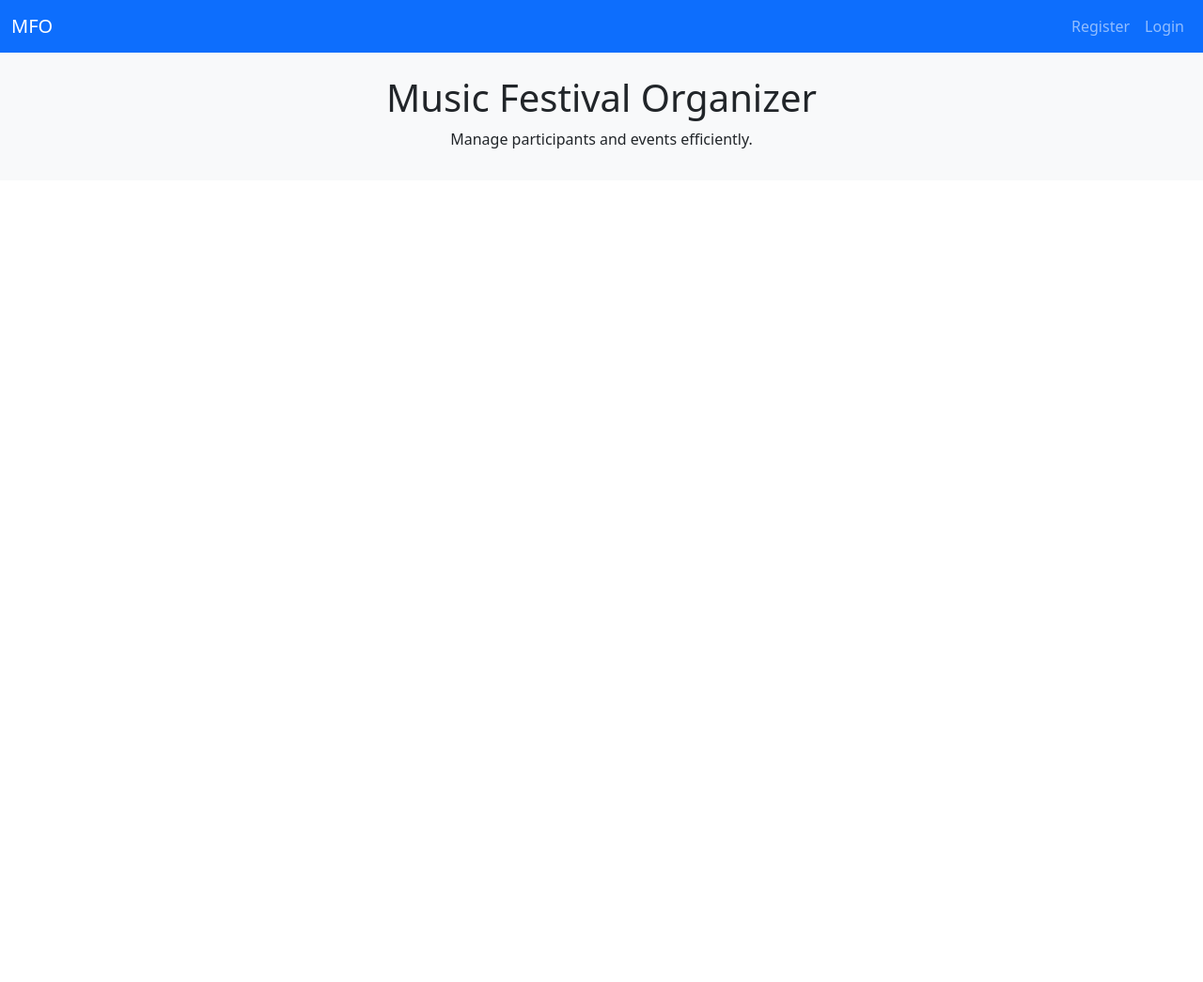
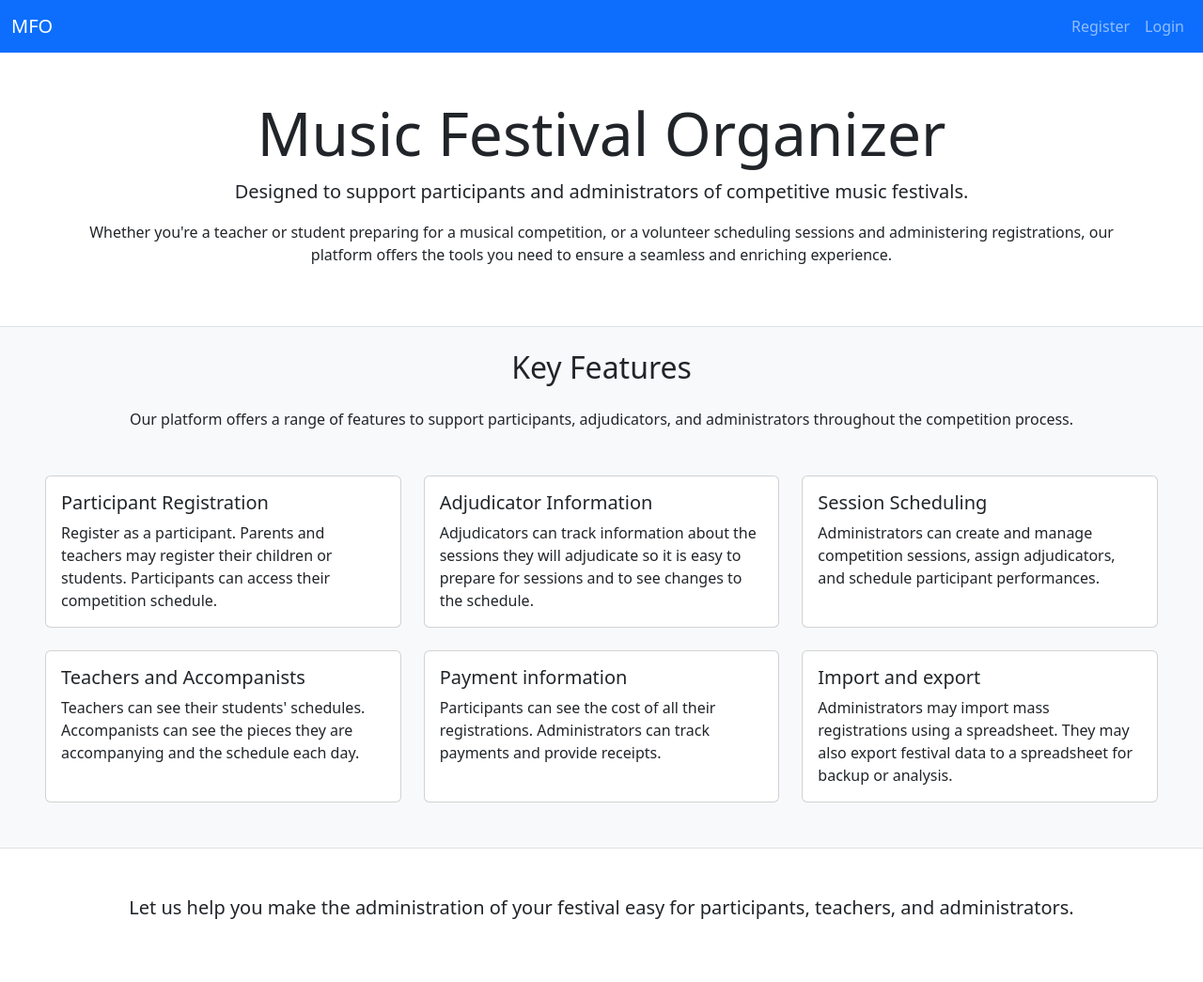
Before and after one commit to blinklet/music-festival-organizer, a Flask app: template mfo/home/templates/home/index.html in a window 1280 px wide. Shown: the whole page at 94% size. Before the commit the page ends 158 px from the top, so only its background shows below. Run offline with Flask 3, Linux system fonts and the light colour scheme; the template is opened without the code that fills it, so the values that code supplies are empty; parts of the project's set-up code (start-up, migrations or seed data) failed here and were passed over; some libraries are stand-ins or nearby versions.

Commit message:
front page first draft

```diff
--- a/mfo/admin/views.py
+++ b/mfo/admin/views.py
@@ -36,6 +36,8 @@ def upload_fail_get():
 @flask_security.auth_required()
 @flask_security.roles_required('Admin')
 def index_get():
+    if '_flashes' in flask.session:
+        flask.session['_flashes'].clear()
     form = mfo.admin.forms.UploadForm()
     return flask.render_template('admin/index.html', form=form)
 
--- a/mfo/home/templates/home/index.html
+++ b/mfo/home/templates/home/index.html
@@ -5,9 +5,117 @@
 {% block title %}Home page{% endblock %}
 
 {% block content %}
-{% include "flash.html" %}
-<div class="jumbotron text-center pt-4 pb-3 bg-light">
-    <h1>Music Festival Organizer</h1>
-    <p>Manage participants and events efficiently.</p>
+
+<!-- Hero section -->
+<div class py-3>
+
 </div>
+<div class="px-4 py-5 text-center border-bottom">
+    <h1 class="display-3">Music Festival Organizer</h1>
+    <p class="lead mb-3 px-4">
+        Designed to support participants and administrators
+        of competitive music festivals.
+    </p>
+    <p class="px-5">
+        Whether you're
+        a teacher or student preparing for a musical competition,
+        or a volunteer scheduling sessions and administering
+        registrations, our platform offers
+        the tools you need to ensure a seamless and enriching
+        experience.
+    </p>
+</div>
+
+<!-- Features section -->
+<div class="py-4 px-5 bg-light border-bottom">
+    <h2 class="text-center mb-4">Key Features</h2>
+    <p class="text-center mb-5">
+        Our platform offers a range of features to support
+        participants, adjudicators, and administrators
+        throughout the competition process.
+    </p>
+    <div class="row row-cols-1 row-cols-sm-2 row-cols-md-3 g-4 pb-4 ">
+        <div class="col">
+            <div class="card h-100">
+                <div class="card-body">
+                    <h5 class="card-title">Participant Registration</h5>
+                    <p class="card-text">
+                        Register as a participant. Parents and teachers
+                        may register their children or students. Participants
+                        can access their competition schedule.
+                    </p>
+                </div>
+            </div>
+        </div>
+        <div class="col">
+            <div class="card h-100">
+                <div class="card-body">
+                    <h5 class="card-title">Adjudicator Information</h5>
+                    <p class="card-text">
+                        Adjudicators can track information about
+                        the sessions they will adjudicate so it is
+                        easy to prepare for sessions and to see changes to
+                        the schedule.
+                    </p>
+                </div>
+            </div>
+        </div>
+        <div class="col">
+            <div class="card h-100">
+                <div class="card-body">
+                    <h5 class="card-title">Session Scheduling</h5>
+                    <p class="card-text">
+                        Administrators can create and manage
+                        competition sessions, assign adjudicators,
+                        and schedule participant performances.
+                    </p>
+                </div>
+            </div>
+        </div>
+        <div class="col">
+            <div class="card h-100">
+                <div class="card-body">
+                    <h5 class="card-title">Teachers and Accompanists</h5>
+                    <p class="card-text">
+                        Teachers can see their students' schedules.
+                        Accompanists can see the pieces they are
+                        accompanying and the schedule each day.
+                    </p>
+                </div>
+            </div>
+        </div>
+        <div class="col">
+            <div class="card h-100">
+                <div class="card-body">
+                    <h5 class="card-title">Payment information</h5>
+                    <p class="card-text">
+                        Participants can see the cost of all their
+                        registrations. Administrators can track
+                        payments and provide receipts.
+                    </p>
+                </div>
+            </div>
+        </div>
+        <div class="col">
+            <div class="card h-100">
+                <div class="card-body">
+                    <h5 class="card-title">Import and export</h5>
+                    <p class="card-text">
+                        Administrators may import mass registrations
+                        using a spreadsheet. They may also export festival data
+                        to a spreadsheet for backup or analysis.
+                    </p>
+                </div>
+            </div>
+        </div>
+    </div>
+</div>
+
+<div class="px-4 py-5 text-center ">
+    <p class="lead mb-3 px-4">
+        Let us help you make the administration of your festival
+        easy for participants, teachers, and administrators.
+    </p>
+</div>
+
 {% endblock %}
--- a/mfo/home/views.py
+++ b/mfo/home/views.py
@@ -14,6 +14,7 @@ bp = flask.Blueprint(
 
 
 @bp.route('/')
-@flask_security.auth_required()
 def index():
+    if '_flashes' in flask.session:
+        flask.session['_flashes'].clear()
     return flask.render_template('/home/index.html')
--- a/mfo/templates/security/login_user.html
+++ b/mfo/templates/security/login_user.html
@@ -18,7 +18,7 @@
               {{ render_field_with_errors(login_user_form.username, class_="form-control mb-2") }}
             {% endif %}
             {{ render_field_with_errors(login_user_form.password, class_="form-control mb-2") }}
-            {{ render_field_with_errors(login_user_form.remember, class="form-check-input mb-3 ms-2") }}
+            {{ render_field_with_errors(login_user_form.remember, class_="form-check-input mb-3 ms-2") }}
             {{ render_field_errors(login_user_form.csrf_token) }}
             {{ render_field(login_user_form.submit, class_="btn btn-primary mb-2") }}
         </form>
```
Also changed, not shown: mfo/home/static/css/styles.css (line endings or trailing spaces).
